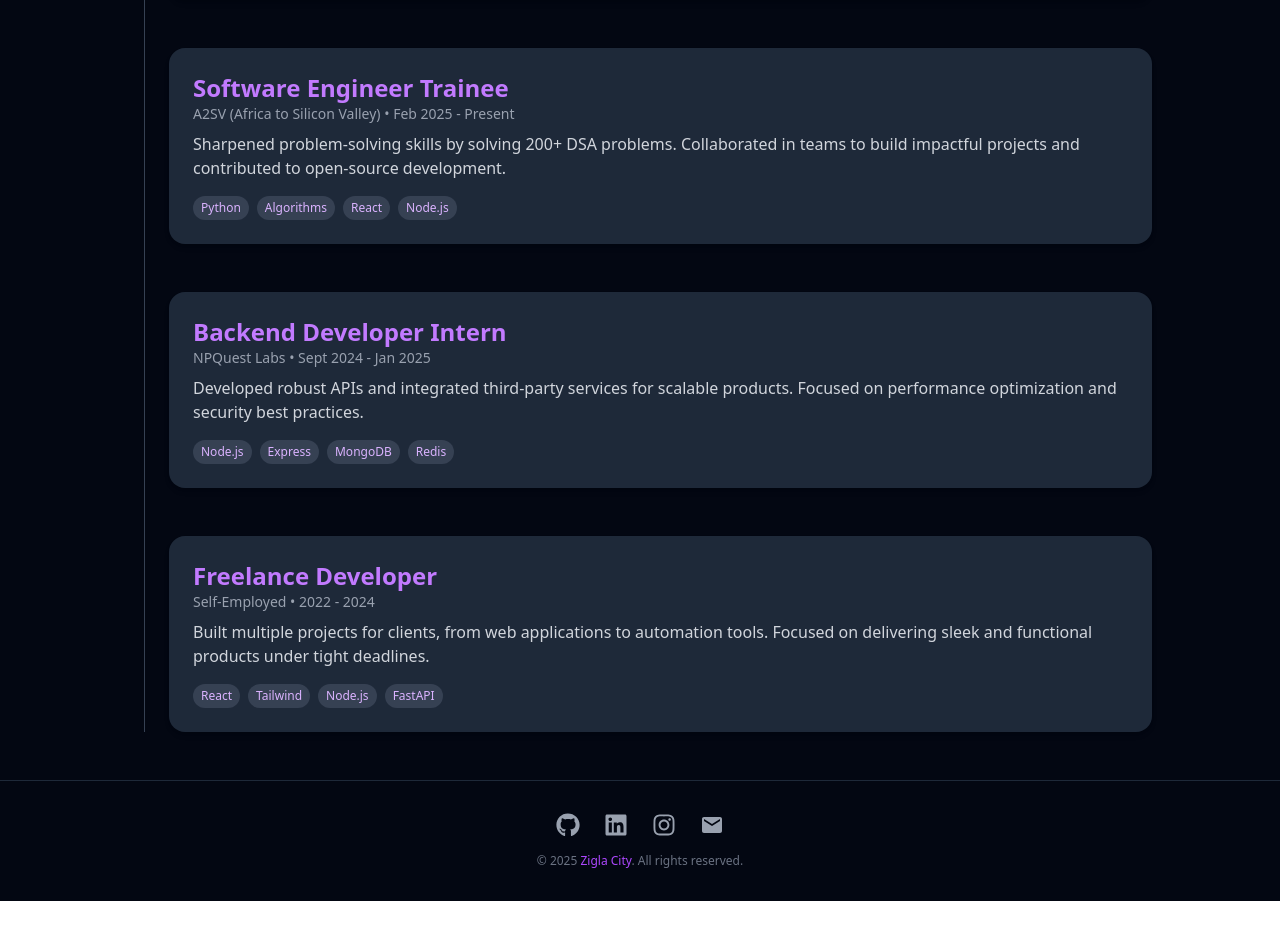
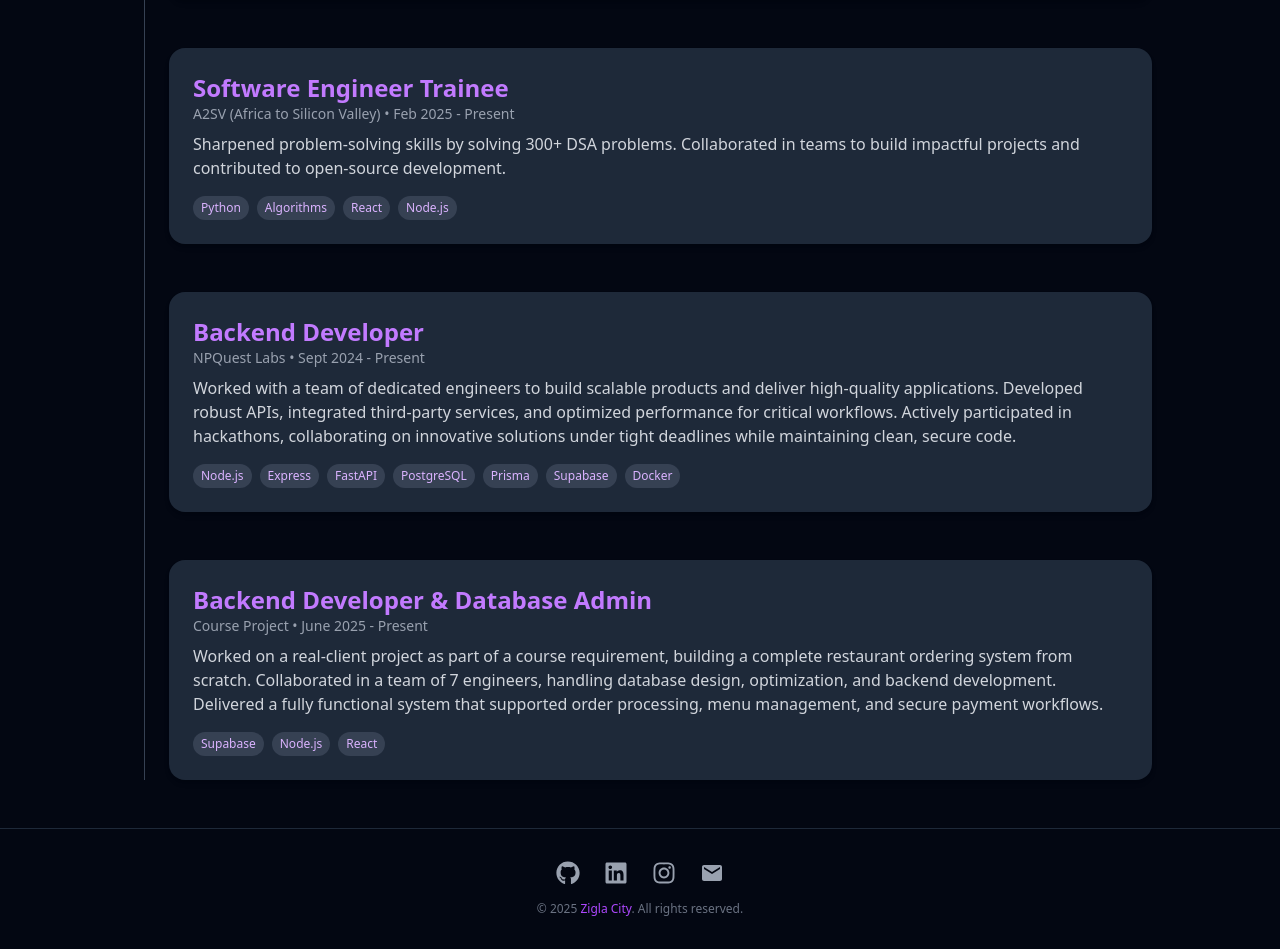
Before and after one commit to ZiglaCity/portfolio, a React (Vite) app: page / in a window 1280 px wide. Shown: the part 3040-3989 px from the top of the page. Before the commit the page ends 3941 px from the top, so only its background shows below. Built offline with nearby package versions, Linux system fonts and the light colour scheme; no server answers.

Commit message:
Update(timeline)

```diff
--- a/src/data/timeline.js
+++ b/src/data/timeline.js
@@ -3,10 +3,10 @@ const timeline = [
     id: 1,
     role: "Backend & DevOps Engineer",
     company: "Merrylow",
-    date: "May 2025 - Present",
+    date: "Nov 2024 - Present",
     description:
       "Designed and implemented the backend architecture for Merrylow's platform. Deployed scalable systems with CI/CD using GitHub Actions and managed VPS environments for production.",
-    tech: ["Node.js", "Express", "PostgreSQL", "Prisma", "Docker", "CI/CD"],
+    tech: ["Node.js", "Express", "PostgreSQL", "Prisma", "Redis", "CI/CD"],
   },
   {
     id: 2,
@@ -14,26 +14,40 @@ const timeline = [
     company: "A2SV (Africa to Silicon Valley)",
     date: "Feb 2025 - Present",
     description:
-      "Sharpened problem-solving skills by solving 200+ DSA problems. Collaborated in teams to build impactful projects and contributed to open-source development.",
+      "Sharpened problem-solving skills by solving 300+ DSA problems. Collaborated in teams to build impactful projects and contributed to open-source development.",
     tech: ["Python", "Algorithms", "React", "Node.js"],
   },
   {
     id: 3,
-    role: "Backend Developer Intern",
+    role: "Backend Developer",
     company: "NPQuest Labs",
-    date: "Sept 2024 - Jan 2025",
-    description:
-      "Developed robust APIs and integrated third-party services for scalable products. Focused on performance optimization and security best practices.",
-    tech: ["Node.js", "Express", "MongoDB", "Redis"],
+    date: "Sept 2024 - Present",
+    description: `
+    Worked with a team of dedicated engineers to build scalable products and deliver high-quality applications.
+    Developed robust APIs, integrated third-party services, and optimized performance for critical workflows.
+    Actively participated in hackathons, collaborating on innovative solutions under tight deadlines while maintaining clean, secure code.
+  `,
+    tech: [
+      "Node.js",
+      "Express",
+      "FastAPI",
+      "PostgreSQL",
+      "Prisma",
+      "Supabase",
+      "Docker",
+    ],
   },
   {
     id: 4,
-    role: "Freelance Developer",
-    company: "Self-Employed",
-    date: "2022 - 2024",
-    description:
-      "Built multiple projects for clients, from web applications to automation tools. Focused on delivering sleek and functional products under tight deadlines.",
-    tech: ["React", "Tailwind", "Node.js", "FastAPI"],
+    role: "Backend Developer & Database Admin",
+    company: "Course Project",
+    date: "June 2025 - Present",
+    description: `
+    Worked on a real-client project as part of a course requirement, building a complete restaurant ordering system from scratch.
+    Collaborated in a team of 7 engineers, handling database design, optimization, and backend development.
+    Delivered a fully functional system that supported order processing, menu management, and secure payment workflows.
+  `,
+    tech: ["Supabase", "Node.js", "React"],
   },
 ];
 
```
